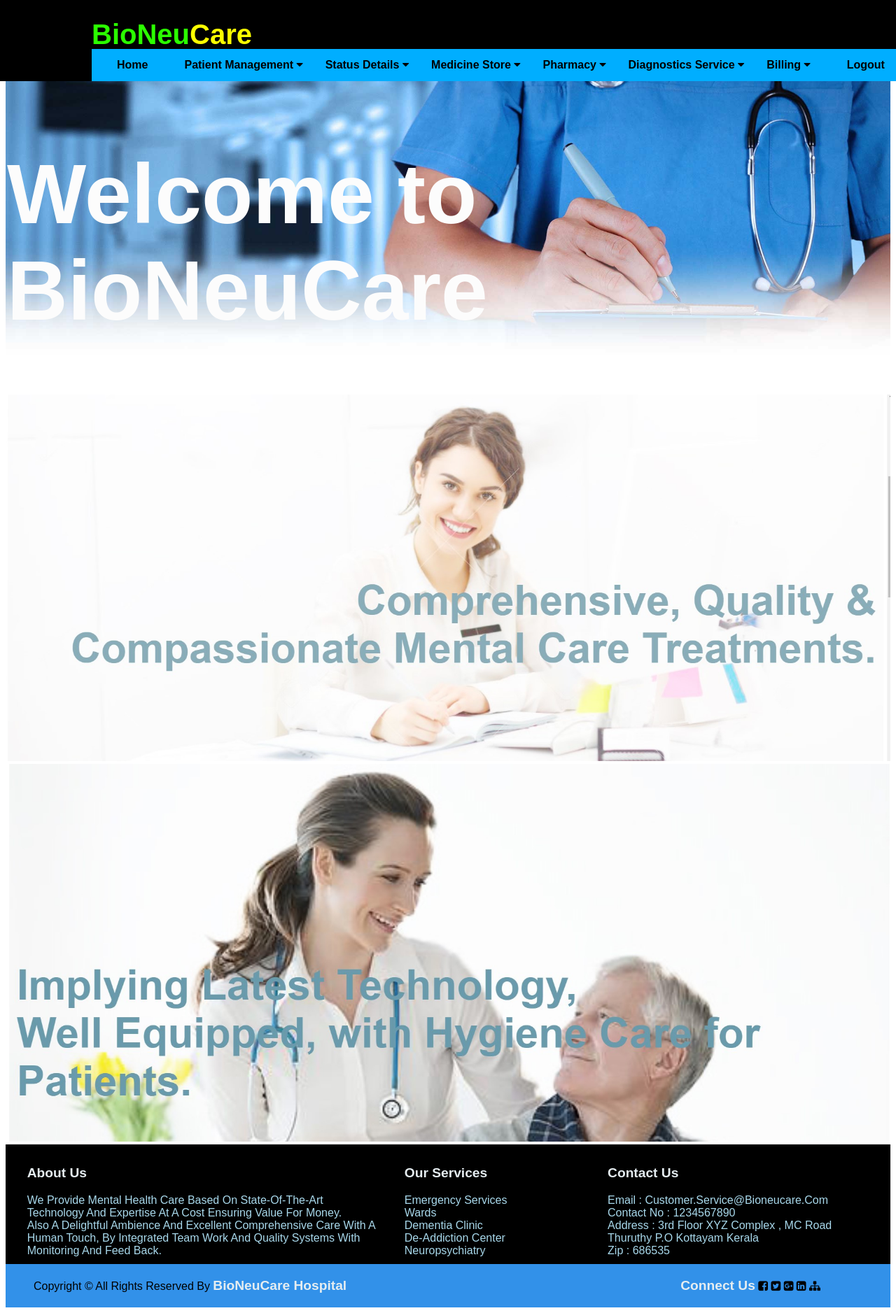
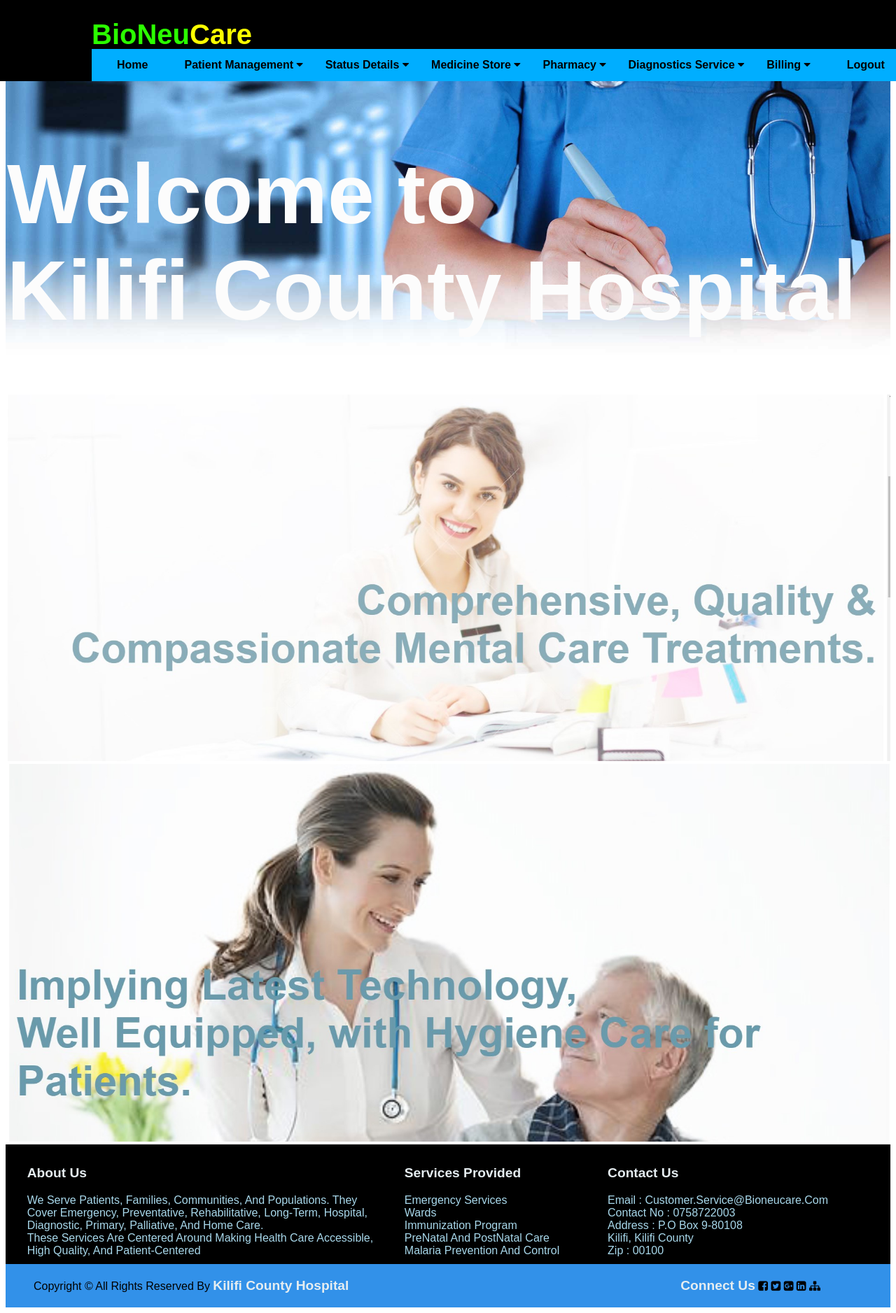
Before and after one commit to aggrey-Felix/HospitalManagementSystem, a Flask app: page /home in a window 1280 px wide; the page is wider, and only the part inside the window is pictured. Shown: that part at 70% size. Run offline with Flask 2, Linux system fonts and the light colour scheme; a user stored in the database is signed in.

Commit message:
homepage created

```diff
--- a/application/templates/home.html
+++ b/application/templates/home.html
@@ -21,7 +21,7 @@
 
         {% block content %} {% endblock %}
         <div class="body1">
-            <h1 style="color: rgb(252, 252, 252); font-size: 120px; margin-top: 200px; margin-left: 2px;">Welcome to <br> BioNeuCare</h1>
+            <h1 style="color: rgb(252, 252, 252); font-size: 120px; margin-top: 200px; margin-left: 2px;">Welcome to <br> Kilifi County Hospital</h1>
         </div>
         <div class="container1">
             <img src="../static/images/1st.jpg" style ="width:100%" >
@@ -36,17 +36,17 @@
                     <div>
                         <p class="foot_word_edit"><b> About Us</b></p>
 
-                        <div class="footcontentinfo"><span>We provide mental health care based on state-of-the-art technology and expertise at a cost ensuring value for money.
-                        <br> Also a delightful ambience and excellent comprehensive care with a human touch, by integrated team work and quality systems with monitoring and feed back.</span>
+                        <div class="footcontentinfo"><span>We serve patients, families, communities, and populations. They cover emergency, preventative, rehabilitative, long-term, hospital, diagnostic, primary, palliative, and home care.
+                        <br> These services are centered around making health care accessible, high quality, and patient-centered</span>
                         </div>
                     </div>
 
                 </div>
                 <div class="footercontent2">
                     <div>
-                        <p class="foot_word_edit"><b>Our Services</b></p>
+                        <p class="foot_word_edit"><b>Services Provided</b></p>
                     <div class="footcontentinfo"><span>Emergency Services <br> Wards <br>
-                        Dementia Clinic <br> De-addiction Center <br> Neuropsychiatry
+                        Immunization program <br> PreNatal and PostNatal care <br> Malaria Prevention and control
                     </span>
                     </div>
                     </div>
@@ -55,10 +55,10 @@
                     <div>
                         <p class="foot_word_edit"><b>Contact Us</b></p>
                         <div class="footcontentinfo"><span>Email : customer.service@bioneucare.com</span>
-                            <span>Contact No : 1234567890</span>
-                            <span>Address : 3rd floor XYZ Complex , MC Road</span>
-                            <span>Thuruthy P.O Kottayam Kerala</span>
-                            <span>Zip : 686535</span>
+                            <span>Contact No : 0758722003</span>
+                            <span>Address : P.O Box 9-80108</span>
+                            <span>Kilifi, Kilifi county</span>
+                            <span>Zip : 00100</span>
                         </div>
                     </div>
                 </div>
@@ -67,7 +67,7 @@
             <div class="space-between endfooter">
                 <div>
                     <span class="lastfooter">Copyright © All rights reserved by</span>
-                    <span class="foot_word_edit lastfooter"><b>BioNeuCare Hospital</b></span>
+                    <span class="foot_word_edit lastfooter"><b>Kilifi County Hospital</b></span>
                 </div>
                 <div>
                     <span class="foot_word_edit lastfooter "><b>Connect Us</b></span>
```
Also changed, not shown: README.md.
